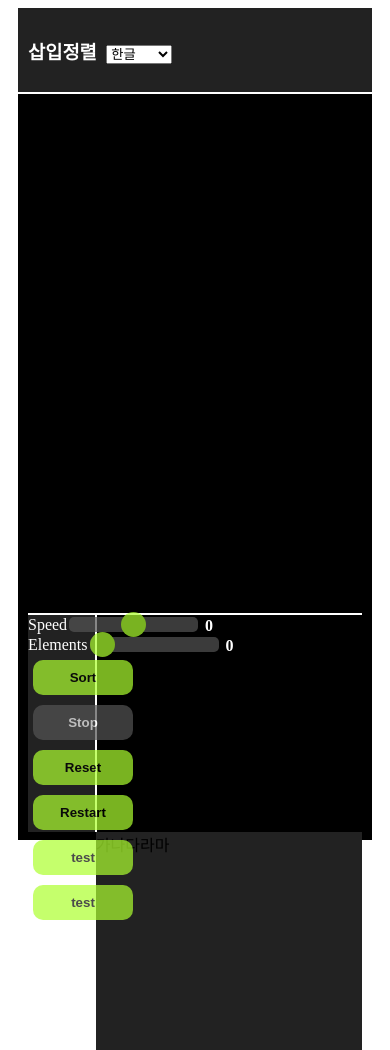
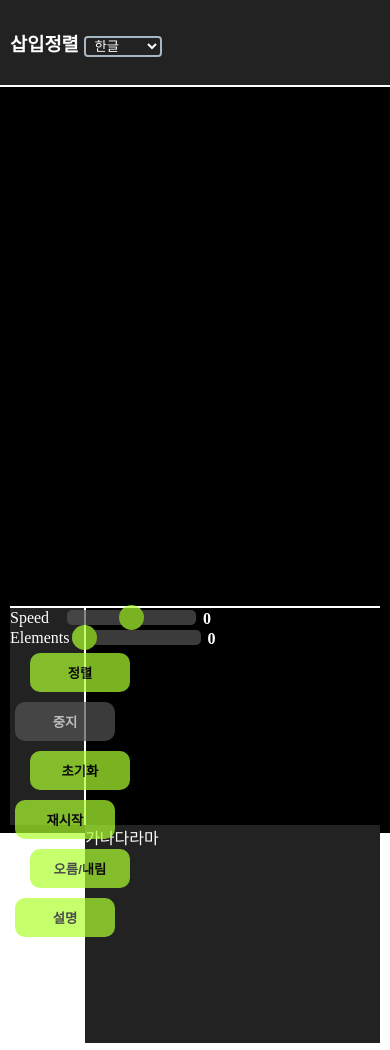
Before and after one commit to Dream-of-dream/algorithm, a plain HTML site: page Bubble_sorting/index.html in a window 390 px wide. Drawn offline with Linux system fonts and the light colour scheme.

Commit message:
css수정

```diff
--- a/Bubble_sorting/css/interface.css
+++ b/Bubble_sorting/css/interface.css
@@ -29,6 +29,19 @@ input[type="button"]:hover {
 
 input[disabled]:hover {
     opacity: 1;
+}
+
+#sort {
+    margin-left: 20px;
+    margin-right: 40px;
+}
+#reset{
+    margin-left: 20px;
+    margin-right: 40px;
+}
+#test{
+    margin-left: 20px;
+    margin-right: 40px;
 }
 
 /* Sliddrs */
@@ -96,3 +109,56 @@ span.count {
     padding: 2px 0px 0px 5px;
     color: #FFFFFF;
 }
+
+/* Dropdown Menu */
+
+.selectBox {
+    position: relative;
+    width: 150px;
+    height: 35px;
+    border-radius: 4px;
+    border: 2px solid #a6b8c4;
+
+  }
+   .select {
+    width: inherit;
+    height: inherit;
+    background: transparent;
+    border: 0 none;
+    outline: 0 none;
+    padding: 0 5px;
+    position: relative;
+    z-index: 3;  /*select가 위로 올라와야 함*/
+    color : #fff;
+    /* float: right; */
+    border-radius: 4px;
+    border: 2px solid #a6b8c4;
+    position: relative;
+  }
+   .select option {
+    background: #a6b8c4;
+    color: #fff;
+    padding: 3px 0;
+    font-size: 16px;
+  }
+  .icoArrow {
+    position: absolute;
+    top: 0;
+    right: 0;
+    z-index: 1;
+    width: 35px;
+    height: inherit;
+    border-left: 2px solid #a6b8c4;
+    display: flex;
+    justify-content: center;
+    align-items: center;
+  }
+
+  .icoArrow img {
+    width: 50%;
+    transition: .3s; /*부드럽게 회전*/
+  }
+
+  .select:focus + .icoArrow img {
+    transform: rotate(180deg);
+  }
--- a/Bubble_sorting/css/style.css
+++ b/Bubble_sorting/css/style.css
@@ -1,3 +1,6 @@
+body {
+    margin: 0;
+}
 div#wrap {
     width: auto;
     margin: 0 auto;
@@ -8,6 +11,7 @@ header#header {
     background: #222222;
     color: #FFFFFF;
     border-bottom: solid 2px #FFFFFF;
+    font-family: 'AritaBuri';
 }
 
 section#container {
@@ -27,52 +31,23 @@ footer#footer {
     padding: 10px;
 }
 
-section#container::after {
-    content: "";
-    display: block;
-    clear: both;
-}
-
-@media screen and (max-width: 910px) {
-    div#wrap {
-        width: calc(100% - 20px);
-    }
-
-    div.content {
-        width: calc(100% - 20px - 240px - 20px);
-    }
-
-    aside#aside {
-        width: 220px;
-    }
-}
-
-@media screen and (max-width: 650px) {
-
-    div.content,
-    aside#aside {
-
-        width: calc(100% - 20px);
-        float: none;
-    }
-}
-
-.hov-anim-box .animated {
-    display: none
-}
-
-.hov-anim-box:hover .animated {
-    display: inline
-}
-
-.hov-anim-box:hover .static {
-    display: none
-}
 .article1{
     height: 100%;
 }
-/* 하단 좌측 */
-#a{
+
+/* body_ 알고리즘 동작화면, 버튼, 설명칸 */
+
+/* 알고리즘 동작화면 */
+ #main{
+    width: 100%;
+    height: 70%;
+    background-color: #000000;
+    display: table;
+    border-bottom: solid 2px #FFFFFF;
+}
+
+/* 버튼, 슬라이더 */
+#main_left{
     height:30%;
     width: 20%;
     background-color:#222222;
@@ -81,20 +56,12 @@ section#container::after {
 
  }
 
-/* 하단 우측 */
- #b{
+/* 설명칸 */
+ #main_rigt{
      height: 30%;
      width: 79.7%;
      background-color: #222222;
      float: right;
+     color: #FFFFFF;
 
  }
-
- /* 가운데 */
- #c{
-     width: 100%;
-     height: 70%;
-     background-color: #000000;
-     display: table;
-     border-bottom: solid 2px #FFFFFF;
- }
--- a/Bubble_sorting/index.html
+++ b/Bubble_sorting/index.html
@@ -8,51 +8,52 @@
     <title>버블 정렬</title>
     <link rel="stylesheet" type="text/css" href="./css/style.css" />
     <link rel="stylesheet" type="text/css" href="./css/interface.css" />
+    <link rel="stylesheet" type="text/css" href="./css/font.css" />
     <script src="./js/main.js"></script>
 </head>
 
 <body>
     <div id="wrap">
         <header id="header">
-            <h3>삽입정렬&nbsp;
-                <select id="language" onchange="location.href=this.value">
-                    <option value="../kor/Main.html" selected>한글</option>
-                    <option value="../eng/Main.html">English</option>
-                    <option value="../jp/Main.html">日本語</option>
-                    <option value="../ch/Main.html">中文</option>
-                </select>
+            <h3>삽입정렬
+                    <select class="select" onchange="location.href=this.value">
+                        <option value = "../kor/Main.html" selected>한글</option>
+                        <option value = "../eng/Main.html">English</option>
+                        <option value = "../jp/Main.html">日本語</option>
+                        <option value = "../ch/Main.html">中文</option>
+                    </select>
             </h3>
+
         </header>
 
         <section id="container">
             <article class="article1">
 
-                <div id="c">
+                <div id="main">
                 </div>
 
-                <div id="a">
+                <div id="main_left">
                     <div id="sliders">
                         <div class="slider">
-                            <label for="speed">Speed</label>
+                            <label for="speed">Speed&nbsp&nbsp&nbsp&nbsp</label>
                             <input class="slider-input" name="speed  " id="speed" type="range" min="1" max="100" value="51" />
                             <span class="count" id="speed-count">0</span>
                         </div>
-
                         <div class="slider">
                             <label for="elements">Elements</label>
                             <input class="slider-input" name="elements" id="elements" type="range" min="5" max="30" value="5" />
                             <span class="count" id="element-count">0</span>
                         </div>
-                        <input type="button" id="sort" class="sort green" value="Sort" />
-                        <input type="button" id="stop" value="Stop" disabled />
-                        <input type="button" id="reset" class="green" value="Reset" />
-                        <input type="button" id="restart" class="green" value="Restart" />
-                        <input type="button" id="test" class="green" value="test" />
-                        <input type="button" id="test" class="green" value="test" />
+                        <input type="button" id="sort" class="sort green" value="정렬" />
+                        <input type="button" id="stop" value="중지" disabled />
+                        <input type="button" id="reset" class="green" value="초기화" />
+                        <input type="button" id="restart" class="green" value="재시작" />
+                        <input type="button" id="test" class="green" value="오름/내림" />
+                        <input type="button" id="test1" class="green" value="설명" />
                     </div>
                 </div>
 
-                <div id="b">
+                <div id="main_rigt">
                     가나다라마
                 </div>
             </article>
--- a/algorithm_JS/css/main.css
+++ b/algorithm_JS/css/main.css
@@ -1,4 +1,8 @@
 /* 각 요소들을 구분할 수 있게 CSS를 적용 */
+body {
+        margin: 0;
+}
+
 div#wrap {
         width: 100%;
         background: #000000;
```
Also changed, not shown: Bubble_sorting/css/font.css (added).
